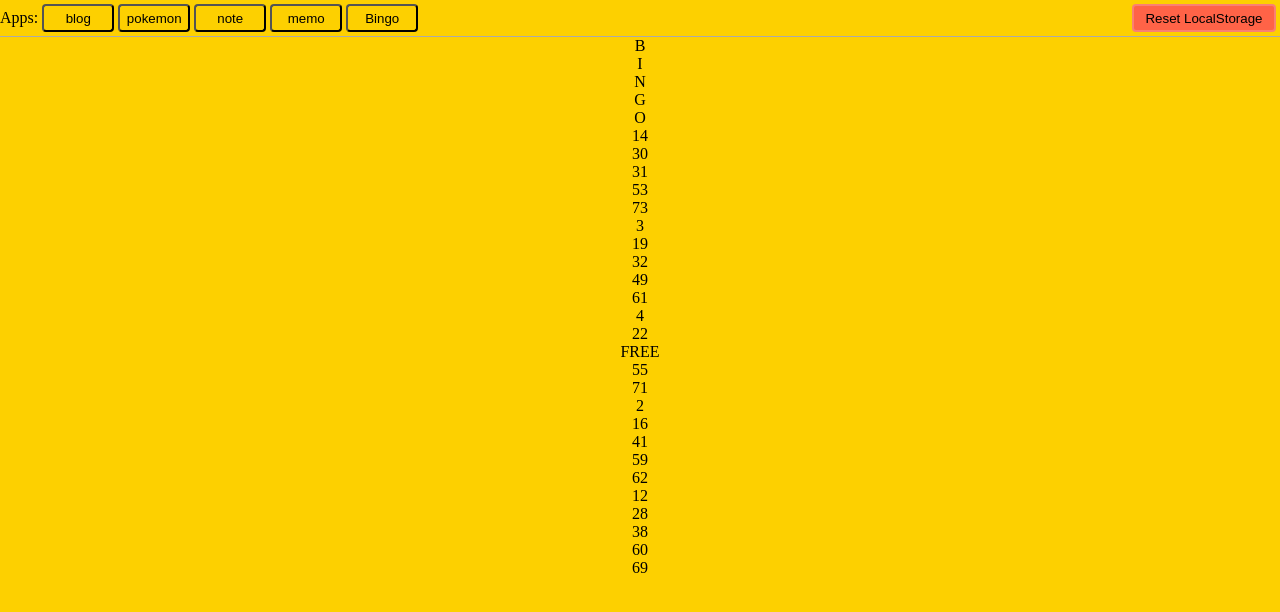
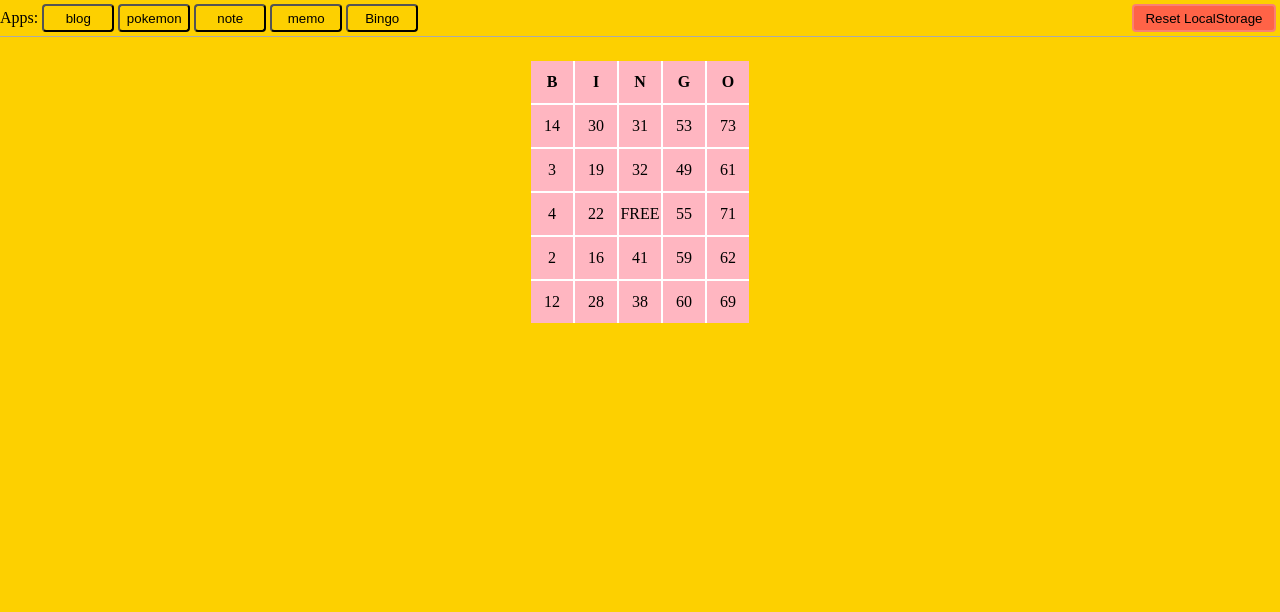
Before and after one commit to kentem-hi-murota/ReactTraining, a React (Vite) app: page / in a window 1280 px wide. Both pictures are taken after a click on the button "Bingo". Shown: the top 612 px of the page. Built offline with nearby package versions, Linux system fonts and the light colour scheme; no server answers; the database is empty; the HTML template or start-up script is replaced by a standard one.

Commit message:
ビンゴシートのスタイリング

```diff
--- a/src/Components/Bingo/Bingo.tsx
+++ b/src/Components/Bingo/Bingo.tsx
@@ -1,3 +1,5 @@
+import { css } from '@emotion/react';
+
 function Bingo() {
   const getCandidateNumbersArray = (rowIndex: number): number[] => {
     return [...Array(15)].map((_, i) => i + 1 + 15 * (rowIndex - 1));
@@ -20,15 +22,21 @@ function Bingo() {
   const bingoSheet: string[][] = generateBingoSheet();
 
   return (
-    <div>
-      {'BINGO'.split('').map((char) => (
-        <div key={char}>{char}</div>
-      ))}
+    <div css={sheetStyle}>
+      <div css={rowStyle} className="rowHeader">
+        {'BINGO'.split('').map((char) => (
+          <div key={char} css={cellStyle}>
+            {char}
+          </div>
+        ))}
+      </div>
       {bingoSheet.map((row, index) => {
         return (
-          <div key={index}>
+          <div key={index} css={rowStyle} className="rowBody">
             {row.map((number) => (
-              <div key={number}>{number}</div>
+              <div key={number} css={cellStyle}>
+                {number}
+              </div>
             ))}
           </div>
         );
@@ -37,4 +45,30 @@ function Bingo() {
   );
 }
 
+const sheetStyle = css({
+  background: 'white',
+  width: 'calc(42px * 5 + 2px * 4)',
+  margin: '24px auto 0',
+});
+
+const rowStyle = css({
+  display: 'flex',
+  gap: '2px',
+
+  '&.rowHeader': {
+    fontWeight: 'bold',
+  },
+
+  '&.rowBody': css({
+    marginTop: '2px',
+  }),
+});
+
+const cellStyle = css({
+  background: 'lightpink',
+  width: '42px',
+  height: '42px',
+  alignContent: 'center',
+});
+
 export default Bingo;
```
